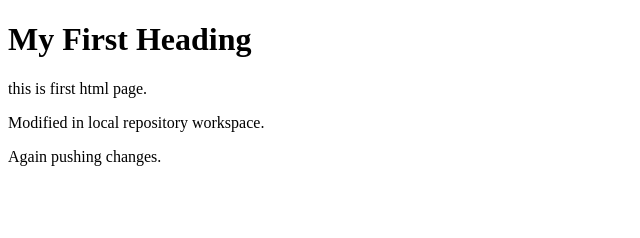
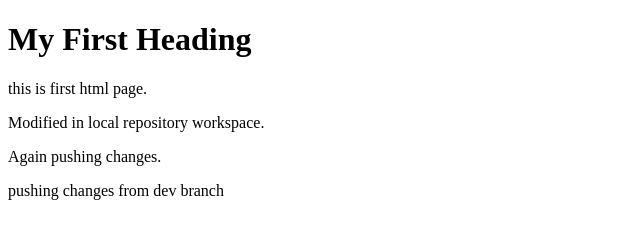
Before and after one commit to gvkhub/practice, a plain HTML site: page index.html in a window 1280 px wide. Shown: the whole page, without its empty margins (0-640 px from the left). Drawn offline with Linux system fonts and the light colour scheme.

Commit message:
pushing changes from dev

```diff
--- a/index.html
+++ b/index.html
@@ -7,6 +7,7 @@
 <p>this is first html page.</p>
 <p>Modified in local repository workspace.</p>
 <p>Again pushing changes.</p>
+<p>pushing changes from dev branch</p>
 
 </body>
 </html>
```
